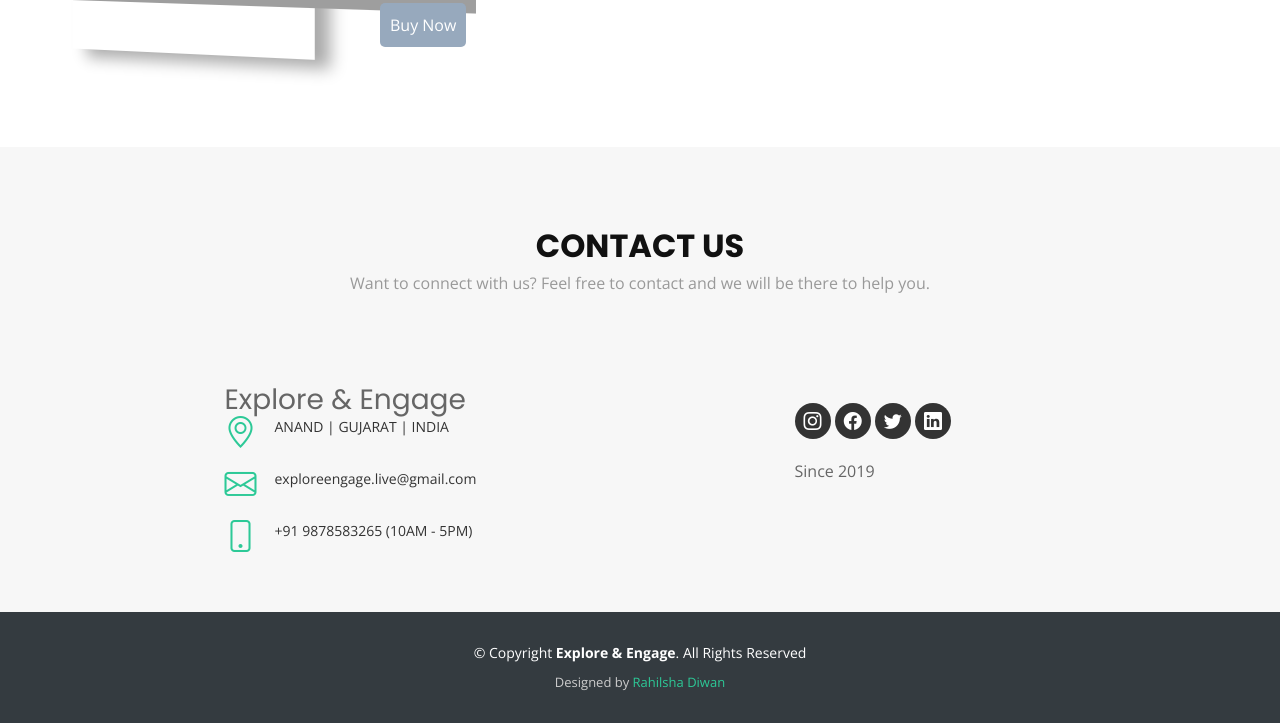
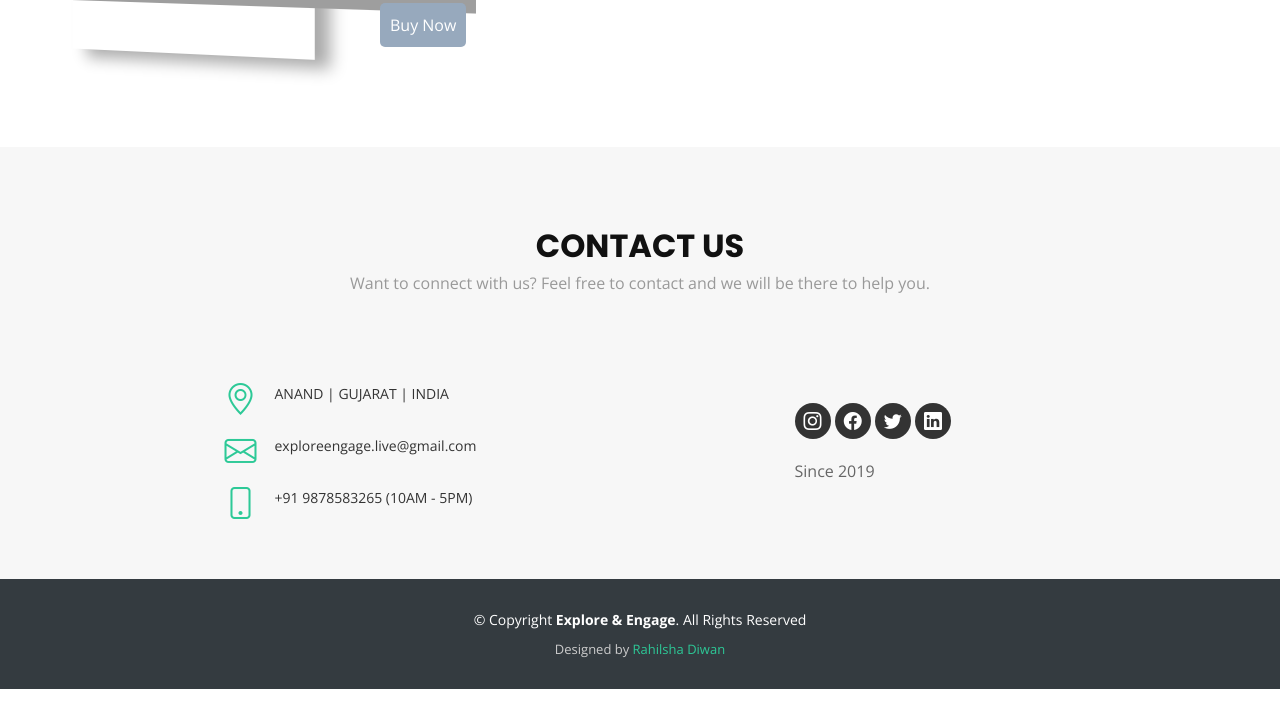
Before and after one commit to explore-engage/explore_engage, a plain HTML site: page pages/Books.html in a window 1280 px wide. Shown: the part 522-1245 px from the top of the page. After the commit the page ends 1211 px from the top, so only its background shows below. Drawn offline with nearby package versions, Linux system fonts and the light colour scheme; grey boxes are pictures that could not be loaded; files whose address does not match are found by name.

Commit message:
Update Books.html

```diff
--- a/pages/Books.html
+++ b/pages/Books.html
@@ -124,7 +124,6 @@
       <div class="container mt-5">
         <div class="row justify-content-center">
           <div class="col-lg-3 col-md-4" >
-            <h3 style="margin-bottom: 0;">Explore & Engage</h3>
             <div class="info">
               <div>
                 <i class="bi bi-geo-alt"></i>
```
